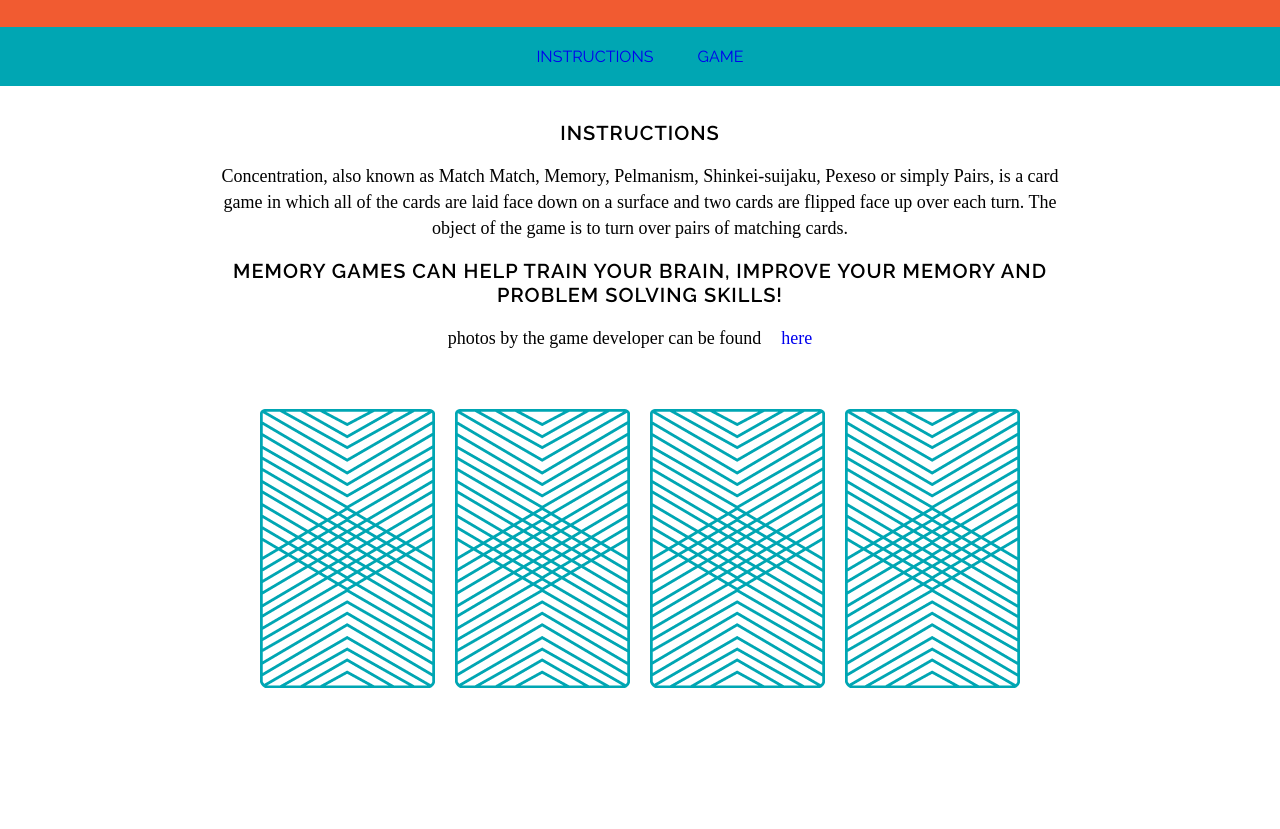
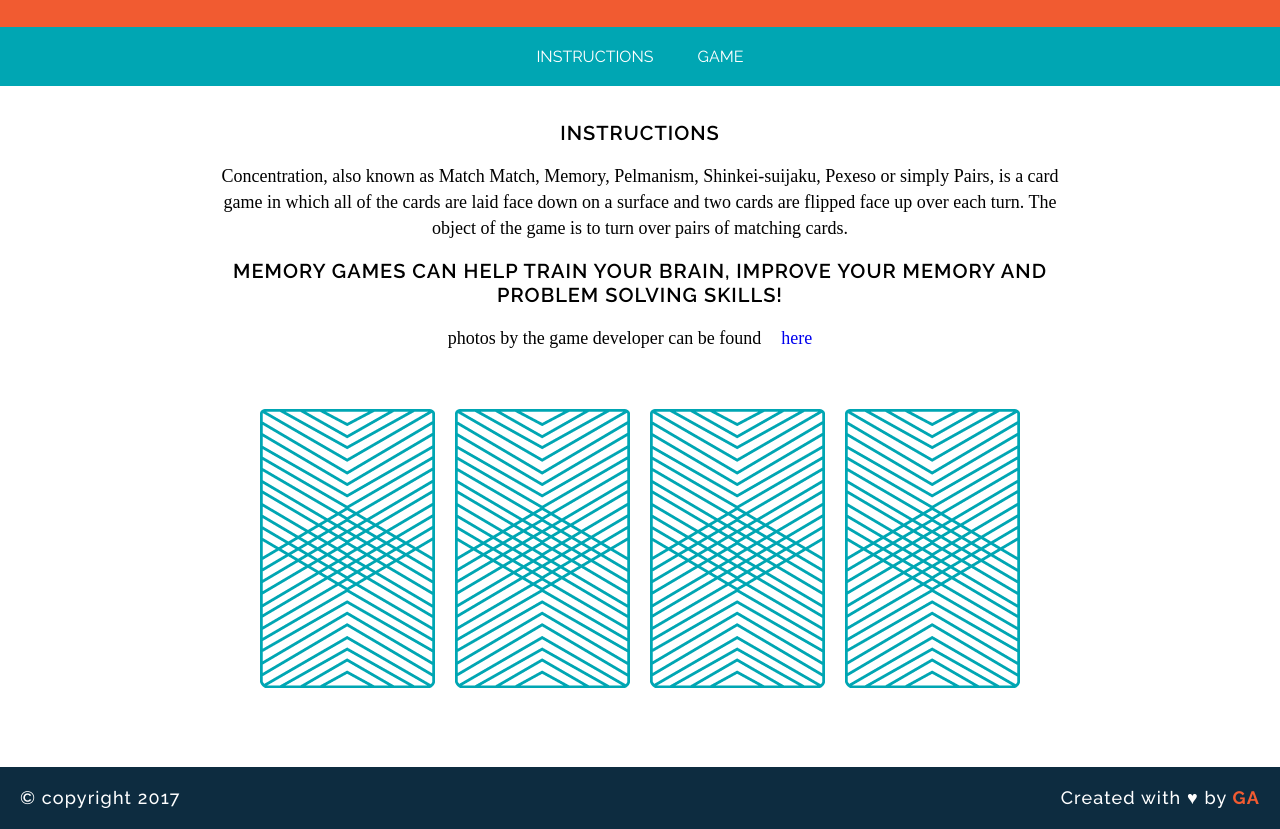
Before and after one commit to hbrobst/wdi-fundamentals-memorygame, a plain HTML site: page index.html in a window 1280 px wide. Shown: the part 86-915 px from the top of the page. Before the commit the page ends 853 px from the top, so only its background shows below. Drawn offline with Linux system fonts and the light colour scheme; a web font is replaced by a local one.

Commit message:
Add files via upload

```diff
--- a/css/style.css
+++ b/css/style.css
@@ -56,14 +56,21 @@ nav {
 
 }
 
+nav a {
+	color: #FFFFFF;
+}
+
 a {
-
 	text-decoration: none;
 	margin: 0 20px;
+	border-bottom: 2px solid transparent;
 
 }
 
+a:hover {
 
+	border-color: white;
+}
 
 main {
 	width: 850px;
@@ -74,3 +81,45 @@ img {
 	margin: 40px 8px;
 
 }
+
+footer {
+	text-transform: :uppercase;
+	padding: 0 20px;
+	background-color: #0D2C40;
+	color: white;
+	font-size: 14px;
+	letter-spacing: .08em;
+	font-weight: 500;
+
+}
+
+.message {
+	font-family: "Raleway", sans-serif;
+	float: right;
+
+}
+
+.copy {
+	font-family: "Raleway", sans-serif;
+	float: left;
+}
+
+.clearfix:after {
+	visibility: hidden;
+	display: block;
+	content: " ";
+	clear: both;
+	height: 0;
+	font-size: 0;
+}
+
+
+
+
+.name {
+	color: #F15B31;
+	font-weight: 700;
+
+
+
+}
--- a/index.html
+++ b/index.html
@@ -13,12 +13,12 @@
 
 <nav>
 
-		<a href="#">Instructions</a>
-		<a href="#">Game</a>
+		<a href="#instr-href">Instructions</a>
+		<a href="#play-game">Game</a>
 
 </nav>
 <main>
-<h2>Instructions</h2>
+<h2 id ="instru-href">Instructions</h2>
 
 	<p>Concentration, also known as Match Match, Memory, Pelmanism, Shinkei-suijaku, Pexeso or simply Pairs, is a card game in which all of the cards are laid face down on a surface and two cards are flipped face up over each turn. The object of the game is to turn over pairs of matching cards.</p>
 
@@ -26,13 +26,18 @@
 	<p>photos by the game developer can be found<a href="https://www.instagram.com/hollybrobst/">here</a></p>
 
 
-<div>
+<div id="play-game">
 	<img src="images/back.png" alt="king of diamonds" title="ing of diamonds">
 	<img src="images/back.png" alt="king of hearts" title="king of hearts">
 	<img src="images/back.png" alt="queen of diamonds" title="queen of diamonds">
 	<img src="images/back.png" alt="queen of hearts" title="queen of hearts">
 </div>
 </main>
+<footer class="clearfix">
+	<p class="message"> Created with &hearts; by <span class="name">GA</span></p>
+	<p class="copy">&copy copyright 2017</p>
+
+</footer>
 
 </body>
 </html>
```
Lines whose indentation alone changed are shown as unchanged.
